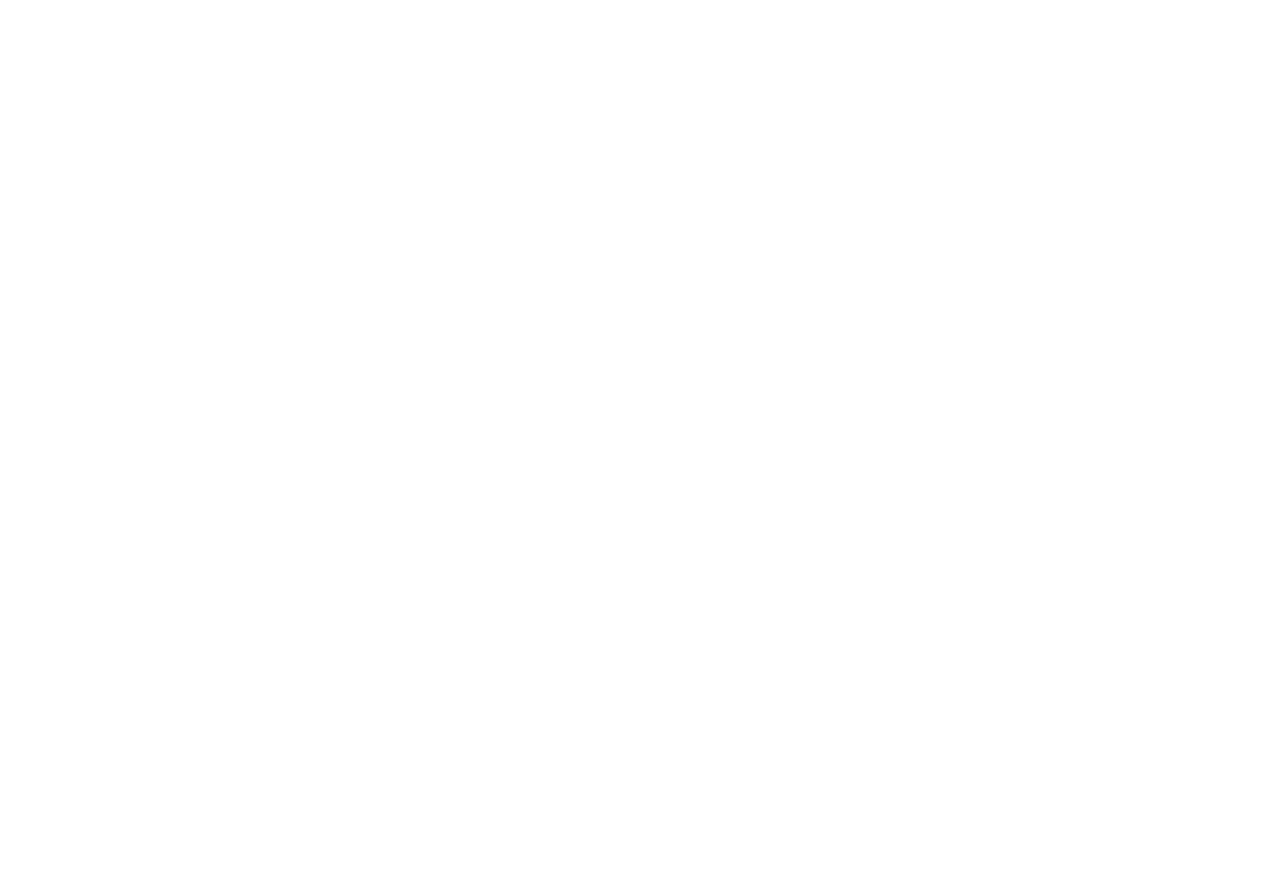
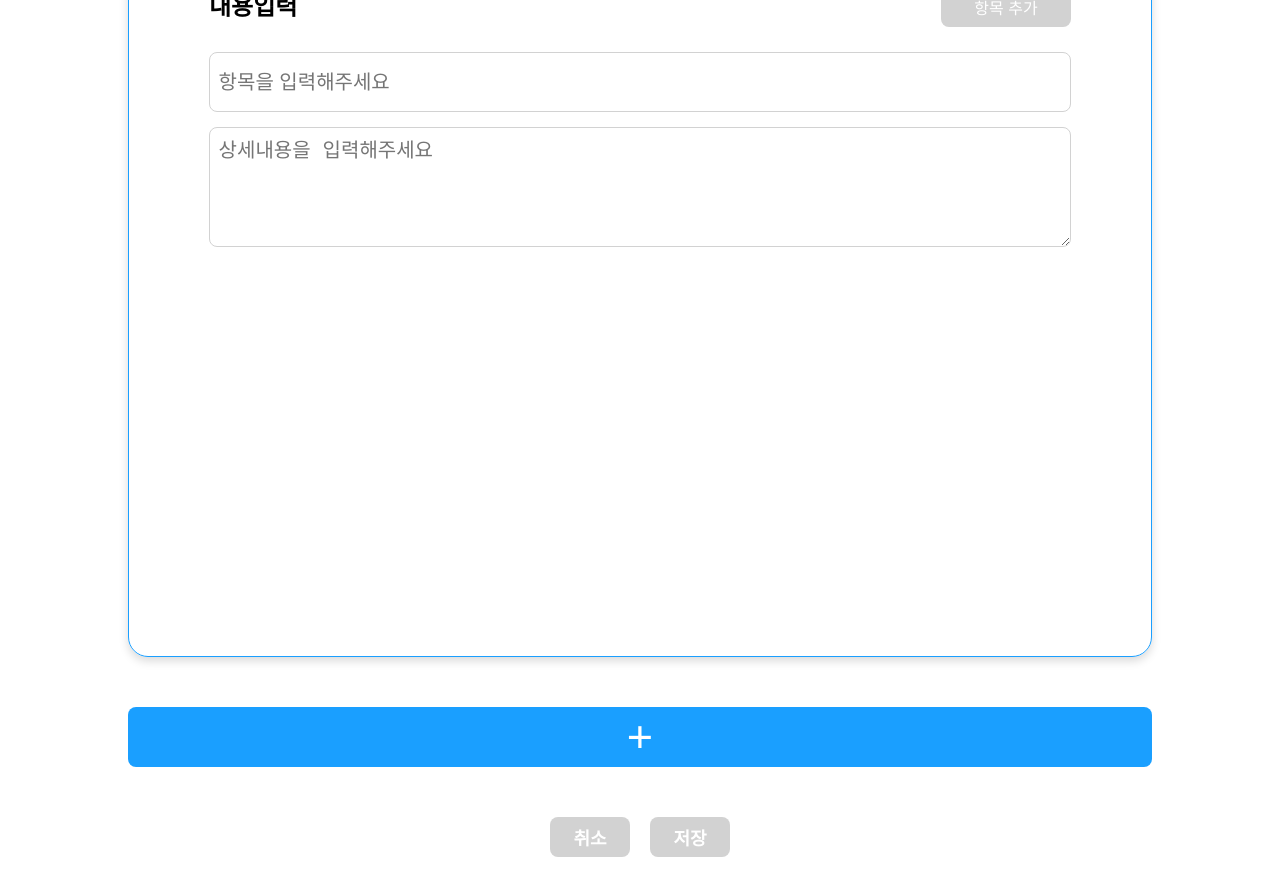
Before and after one commit to kodomomo/JuGanBbojjak-Frontend, a React app: page / in a window 1280 px wide. Shown: the part 340-1236 px from the top of the page. Before the commit the page ends 800 px from the top, so only its background shows below. Built offline with nearby package versions, Linux system fonts and the light colour scheme; the HTML template or start-up script is replaced by a standard one.

Commit message:
feat :: writeReportPage publishing

```diff
--- a/src/App.tsx
+++ b/src/App.tsx
@@ -1,17 +1,22 @@
 import { QueryClientProvider, QueryClient } from "react-query";
-import GlobalStyle from "./style/GloblaStyle";
 import { ThemeProvider } from "styled-components";
 import theme from "./utils/theme/theme";
+import GlobalStyle from "./style/GlobalStyle"
+// import { BrowserRouter as Router } from "react-router-dom";
+// import WritingEventSchedulePage from "./pages/Pages/WritingEventSchedulePage";
+import WorkReportPage from "./pages/Pages/WorkReportPage";
 
 const queryClient = new QueryClient();
 
 function App() {
   return (
-    <ThemeProvider theme={theme}>
-      <QueryClientProvider client={queryClient}>
+    <QueryClientProvider client={queryClient}>
+      <ThemeProvider theme={theme}>
+{/* <WritingEventSchedulePage/> */}
+<WorkReportPage/>
         <GlobalStyle />
-      </QueryClientProvider>
-    </ThemeProvider>
+      </ThemeProvider>
+    </QueryClientProvider>
   );
 }
 
--- /dev/null
+++ b/src/Pages/Pages/WorkReportPage.tsx
@@ -0,0 +1,11 @@
+import WorkReport from "../../components/writhingPage/WorkReport";
+
+const WorkReportPage=()=>{
+    return(
+        <>
+        <WorkReport/>
+        </>
+    )
+}
+
+export default WorkReportPage
--- /dev/null
+++ b/src/components/writhingPage/WorkReport.tsx
@@ -0,0 +1,97 @@
+import styled from "styled-components";
+import WorkReportComponent from "./WorkReportComponents";
+
+import Header from "../header";
+const WorkReport = () => {
+  return (
+    <>
+      <Header />
+      <Container>
+        <MainText>주간 업무 보고 작성</MainText>
+        <WorkReportComponent/>
+        <Button type="button">+</Button>
+        <ButtonWrapper>
+          <Cancelbutton>취소</Cancelbutton>
+          <Savebutton>저장</Savebutton>
+        </ButtonWrapper>
+      </Container>
+    </>
+  );
+};
+
+const Container = styled.div`
+  background: var(--White, #fff);
+  padding: 0 10%;
+`;
+const MainText = styled.div`
+  font-size: 32px;
+  font-weight: 700;
+  display: flex;
+  justify-content: center;
+  margin-bottom: 50px;
+`;
+
+const Button = styled.button`
+  border-radius: 8px;
+  background-color: #1a9fff;
+  display: flex;
+  height: 60px;
+  padding: 10px 0px;
+  justify-content: center;
+  align-items: center;
+  width: 100%;
+  color: #ffff;
+  font-size: 45px;
+  border: none;
+  &:hover {
+    filter: brightness(1.25);
+    transition: all 0.3s;
+  }
+  margin-top: 50px;
+`;
+
+const Cancelbutton = styled.button`
+  border-radius: 8px;
+  background:  #d2d2d2;
+  display: flex;
+  width: 80px;
+  height: 40px;
+  padding: 15px 0px 16px 0px;
+  justify-content: center;
+  align-items: center;
+  color: #fff;
+  font-size: 18px;
+  font-weight: 700;
+  &:hover {
+    background: #1a9fff;
+  }
+  border: none;
+`;
+
+const Savebutton = styled.button`
+  border: none;
+  border-radius: 8px;
+  background: var(--Gray-300, #d2d2d2);
+  display: flex;
+  width: 80px;
+  height: 40px;
+  padding: 15px 0px 16px 0px;
+  justify-content: center;
+  align-items: center;
+  color: #fff;
+  font-size: 18px;
+  font-weight: 700;
+  &:hover {
+    background: #1a9fff;
+  }
+`;
+
+const ButtonWrapper = styled.div`
+  display: flex;
+  justify-content: center;
+  gap: 20px;
+  margin-top: 50px;
+  margin-bottom: 150px;
+`;
+
+export default WorkReport;
--- /dev/null
+++ b/src/components/writhingPage/WorkReportComponents.tsx
@@ -0,0 +1,85 @@
+import styled from "styled-components";
+import DefaultInput from "../../common/Input";
+
+const WorkReportComponent = () => {
+  return (
+    <Wrapper>
+      <DefaultInput width={65} placeholder="제목을 입력해주세요" text="제목" />
+      <Div>
+        <ContentText>내용입력</ContentText>
+        <AddTableButton>항목 추가</AddTableButton>
+      </Div>
+      <ContentInput placeholder="항목을 입력해주세요" />
+      <DetailInput placeholder="상세내용을 입력해주세요" />
+    </Wrapper>
+  );
+};
+
+const Div=styled.div`
+display: flex;
+`
+const AddTableButton=styled.button`
+color: #FFF;
+font-size: 16px;
+font-weight: 500;
+width: 130px;
+height: 40px;
+text-align: center;
+justify-content: center;
+align-items: center;
+border-radius: 8px;
+background:  #d2d2d2;
+margin-left: auto;
+&:hover {
+    background: #1a9fff;
+  }
+  border: none;
+outline: none;
+`
+
+const DetailInput = styled.textarea`
+  width: 100%;
+  height: 120px;
+  flex-shrink: 0;
+  border-radius: 8px;
+  border: 1px solid #d2d2d2;
+  background: #fff;
+  margin-top: 15px;
+  color: #9d9d9d;
+  font-size: 20px;
+  font-weight: 400;
+  line-height: 30px;
+  padding: 1% 1%;
+  outline: none;
+`;
+const Wrapper = styled.div`
+  border-radius: 20px;
+  border: 1px solid #1a9fff;
+  background: ${({ theme }) => theme.color?.White};
+  box-shadow: 0px 4px 10px 0px rgba(0, 0, 0, 0.15);
+  height: 791px;
+  padding: 60px 80px;
+`;
+
+const ContentInput = styled.input`
+  border-radius: 8px;
+  border: 1px solid #d2d2d2;
+  background: #fff;
+  width: 100%;
+  height: 60px;
+  margin-top: 25px;
+  color: #9d9d9d;
+  font-size: 20px;
+  font-weight: 400;
+  line-height: 30px;
+  padding: 1% 1%;
+  outline: none;
+`;
+
+const ContentText = styled.div`
+  color: #000;
+  font-size: 24px;
+  font-weight: 600;
+`;
+
+export default WorkReportComponent;
```
Also changed, not shown: src/components/writhingPage/WorkReportComponent.tsx (added).
